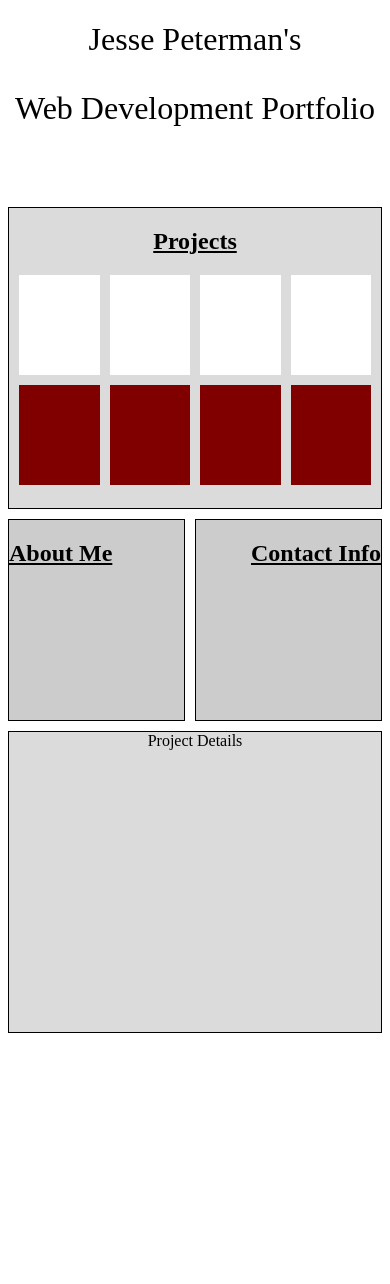
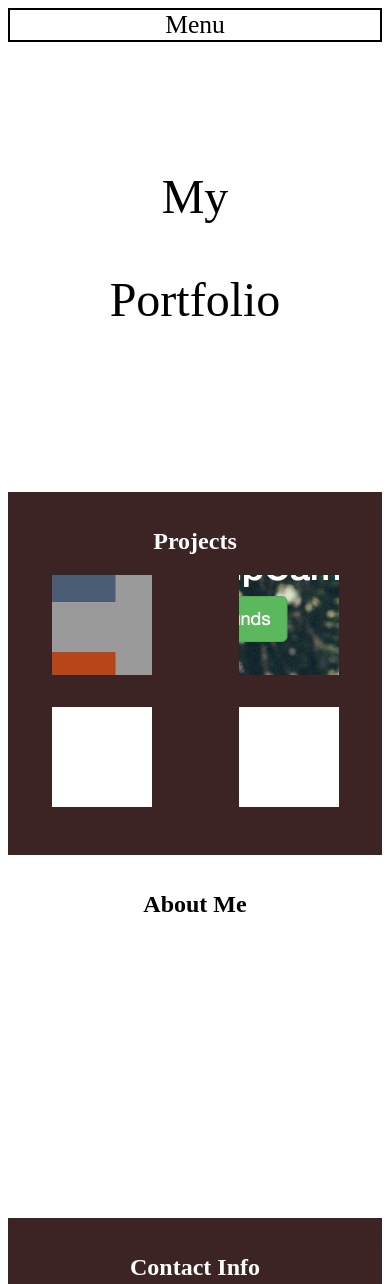
Before and after one commit to jessepeterman/portfolio-old, a website: page app/index.html in a window 390 px wide. Shown: the top 1284 px of the page. Before the commit the page ends 1151 px from the top, so only its background shows below. Drawn offline with Linux system fonts and the light colour scheme.

Commit message:
added nav menu, and mobile responsive design for nav menu.

```diff
--- a/app/assets/styles/styles.css
+++ /dev/null
@@ -1,120 +0,0 @@
-body {
-  font-family: Baskerville;
-}
-
-h1 {
-  text-align: center;
-  font-weight: 400;
-}
-
-h2{
-  font-weight: 600;
-  text-decoration: underline;
-}
-
-.wrapper{
-  padding-top: 3rem;
-  max-width: 1000px;
-  display: grid;
-  grid-template-columns: repeat(4, 1fr);
-  grid-auto-rows: minmax(100px, auto);
-  grid-gap: 10px;
-  margin-left: auto;
-  margin-right: auto;
-}
-
-.projects {
-/* position: relative; */
-  height: 300px;
-  text-align: center;
-  grid-column: 1/6;
-  grid-row: 1;
-  border: 1px solid black;
-  background-color: #DBDBDB;
-}
-
-.about-me {
-  /* position: relative; */
-
-  height: 200px;
-  text-align: left;
-  grid-column: 1/3;
-  grid-row: 2;
-  background-color: rgba(0, 0, 0, .2);
-  border: 1px solid black;
-}
-
-.contact-info {
-  text-align: right;
-  grid-column: 3/6;
-  grid-row: 2;
-  background-color: rgba(0, 0, 0, .2);
-  border: 1px solid black;
-}
-
-.projects-grid {
-  display: grid;
-  grid-template-columns: repeat(8, 1fr);
-  grid-auto-rows: minmax(100px, auto);
-  grid-gap: 10px;
-  margin-left: auto;
-  margin-right: auto;
-  padding-left: 10px;
-  padding-right: 10px;
-  /* border: 1px solid black; */
-}
-
-.project-1 {
-  grid-column: 1/3;
-  grid-row: 1;
-  background-color: #FFF;
-}
-.project-2 {
-  grid-column: 3/5;
-  grid-row: 1;
-  background-color: #FFF;
-}
-.project-3 {
-  grid-column: 5/7;
-  grid-row: 1;
-  background-color: #FFF;
-}
-.project-4 {
-  grid-column: 7/9;
-  grid-row: 1;
-  background-color: #FFF;
-}
-  .project-5 {
-    grid-column: 1/3;
-    grid-row: 2;
-    background-color: #800000;
-  }
-  .project-6 {
-    grid-column: 3/5;
-    grid-row: auto;
-    background-color: #800000;
-  }
-  .project-7 {
-    grid-column: 5/7;
-    grid-row: auto;
-    background-color: #800000;
-  }
-  .project-8 {
-    grid-column: 7/9;
-    grid-row: 2;
-    background-color: #800000;
-}
-
-.project-details {
-  /* opacity: 0; */
-  animation:  3s fadein ease-out;
-  height: 300px;
-  text-align: center;
-  grid-column: 1/6;
-  grid-row: 3;
-  border: 1px solid black;
-  background-color: #DBDBDB;
-}
-
-.project-details > hover {
-}
--- a/app/index.html
+++ b/app/index.html
@@ -2,35 +2,70 @@
 <html lang="" dir="ltr">
 <head>
   <meta charset="utf-8">
+  <meta name="viewport" content="width=device-width, initial-scale=1.0">
   <title>Jesse Peterman's Portfolio</title>
-    <link rel="stylesheet" href="./assets/styles/styles.css">
+  <link rel="stylesheet" href="styles.css">
 </head>
 <body>
+  <!-- Nav -->
 
 
-    <h1>Jesse Peterman's <p>Web Development Portfolio</p></h1>
-    <div class="wrapper">
-      <div class="projects"><h2>Projects</h2>
-        <div class="projects-grid">
-          <div class="project-1"></div>
-          <div class="project-2"></div>
-          <div class="project-3"></div>
-          <div class="project-4"></div>
-          <div class="project-5"></div>
-          <div class="project-6"></div>
-          <div class="project-7"></div>
-          <div class="project-8"></div>
+      <div class="nav">
+        <div class="nav nav-btn"><span class="nav nav-btn">Menu</span></div>
+        <div class="nav nav-menu hidden">
+          <li><a href="#projects" class="projects-nav-button">Projects</a></li>
+          <li><a href="#about-me" class="about-me-nav-button">About Me</a></li>
+          <li><a href="#contact-info" class="contact-info-nav-button">Contact Info</a></li>
+          <li><a href="#resume" class="resume-nav-button">Resume</a></li>
+          <!-- <hr class="divider"> -->
         </div>
       </div>
-      <div class="project-details">Project Details
+    </div>
+
+  <!-- Body -->
+  <div class="wrapper">
+    <div class="header">
+      <h1>My
+        <p> Portfolio</p>
+      </h1>
+    </div>
+    <div class="projects" id="projects">
+      <h2>Projects</h2>
+      <div class="projects-grid">
+        <a href="https://jessepeterman.github.io/square-racer/"><div class="project project-1"></div></a>
+        <a href="https://yelpcamp3.herokuapp.com"><div class="project project-2"></div></a>
+        <div class="project project-3"></div>
+        <div class="project project-4"></div>
+      </div>
+    </div>
+
+    <!-- About me -->
+    <div id="about-me" class="about-me">
+      <h2>About Me</h2>
 
     </div>
 
-      <div class="about-me"><h2>About Me</h2>
+    <!-- Contact info -->
+    <div id="contact-info" class="contact-info">
+      <h2>Contact Info</h2>
     </div>
-      <div class="contact-info"><h2>Contact Info</h2>
+
+
   </div>
 
   <div>
+    <div class="modal">
+      <div class="project-modal-">
+      </div>
+    </div>
+  </div>
+
+  <div class="project-1-preview invisible">
+          <!-- <h2>This was a pomodoro-clock I made early in my Javascript stuides.</h2> -->
+  </div>
+
+  <script type="text/javascript" src="app.js">
+
+  </script>
 </body>
 </html>
--- /dev/null
+++ b/app/styles.css
@@ -0,0 +1,167 @@
+a {
+  text-decoration: none;
+  color: black;
+  display: inline-block;
+}
+
+.divider {
+  display: none;
+}
+
+h1 {
+  font-size: 3rem;
+  font-weight: 400;
+  text-align: center;
+  transform: translateY(50%)
+}
+
+/* .container(
+width: 900px;
+margin: auto;
+) */
+
+/* Setup nav, navbtn, and nav menu */
+.nav {
+  display: grid;
+  text-align: center;
+
+  font-size: 1.6rem;
+}
+.nav-btn {
+  border: 1px solid black;
+  cursor: pointer;
+}
+
+
+.nav-btn:hover {
+  opacity: .6;
+
+}
+
+
+.nav-menu > li a:hover{
+  opacity: .6;
+}
+
+.nav-menu li {
+  cursor: pointer;
+  font-size: 1.6rem;
+  list-style: none;
+}
+
+/* Hide menu button and keep showing nav-menu for larger screens */
+@media (min-width: 600px){
+  .nav-btn {
+    display: none;
+  }
+  .nav-menu {
+    display: grid;
+    grid-auto-flow: column;
+    justify-content: space-around;
+  }
+  .nav-menu > li > a:hover {
+    opacity: .6;
+    background-color:white;
+    color: black;
+  }
+}
+
+/* Keeps nav menu hidden only in mobile view if button is clicked */
+@media (max-width: 599px){
+  .hidden {
+    display: none;
+  }
+}
+
+@media (min-width: 600px){
+  h1 {
+    font-size: 4rem;
+    font-weight: 400;
+    text-align: center;
+    transform: translateY(50%)
+  }
+}
+
+/* Fix for iOS sticky :hover thanks to: http://www.javascriptkit.com/dhtmltutors/sticky-hover-issue-solutions.shtml */
+html.can-touch li a:hover{
+  background-color: white;
+  color: black;
+}
+html.can-touch .nav-btn:hover{
+  background-color: white;
+  color: black;
+}
+
+
+
+/* MAIN SITE GRID LAYOUT */
+
+.wrapper {
+  display:grid;
+  grid-auto-rows: 450px 1fr 1fr 1fr;
+}
+
+@media (min-width: 600px){
+  .wrapper {
+    display:grid;
+    grid-auto-rows: 600px 1fr 1fr 1fr;
+  }
+}
+
+.wrapper > div{
+  background: #fff;
+  padding: 1em;
+  text-align: center;
+}
+
+.wrapper > div:nth-child(2n){
+  background: rgb(61, 36, 36);
+  color: white;
+}
+
+
+/* Projects Grid */
+
+.projects-grid {
+  display: grid;
+  grid-template-columns: 1fr 1fr ;
+  grid-auto-rows: 100px;
+  grid-gap: 2rem;
+  justify-items: center;
+  margin-bottom: 2rem;
+}
+
+@media (min-width: 700px){
+  .projects-grid {
+    grid-template-columns: repeat( 4, 1fr);
+  }
+}
+@media (min-width: 1380px){
+  .projects-grid {
+    /* grid-template-columns: repeat(8, 1fr); */
+  }
+}
+
+.projects-grid > div {
+  background-color: #fff;
+  width: 100px;
+}
+
+.projects > a {
+  height: 100px;
+  width: 100px;
+}
+
+.project-1 {
+  background-image: url("./assets/squareRacerThumb.png");
+  background-size: cover;
+  height: 100px;
+  width: 100px;
+}
+
+.project-2 {
+  background-image: url("./assets/yelpCampThumb.png");
+  background-size: cover;
+  height: 100px;
+  width: 100px;
+}
--- /dev/null
+++ b/app/styles2.css
@@ -0,0 +1,292 @@
+html{
+
+}
+body {
+  padding: 0;
+  margin: 0;
+  font-family: Baskerville;
+}
+
+h1 {
+  font-size: 5rem;
+  font-weight: 400;
+  text-align: center;
+  /* display: table-cell; */
+  /* vertical-align: middle; */
+  /* top: 200px; */
+  /* text-align: center; */
+}
+
+a {
+  text-decoration: none;
+  color: black;
+  display: block;
+}
+
+.divider {
+  display: block;
+}
+
+@media (min-width: 600px){
+  .divider {
+    opacity: 0;
+  }
+
+}
+
+.navy {
+  list-style: none;
+  display: grid;
+  text-align: center;
+}
+
+@media (min-width: 600px){
+  .navy {
+    grid-auto-flow: column;
+    justify-content: space-around;
+  }
+
+  br {
+    display: none;
+  }
+
+}
+
+.navy li {
+  font-size: 2rem;
+}
+
+h2{
+  /* padding: 25px;
+  font-weight: 600;
+  text-decoration: underline; */
+}
+
+.wrapper  {
+  display: grid;
+  width: 100%;
+  grid-gap: 0;
+  grid-template-columns: 1fr;
+  grid-template-rows: 200px;
+  text-align: center;
+}
+
+@media (min-width: 600px){
+  grid-auto-rows: 400px;
+}
+
+.wrapper > div:nth-child(2n) {
+  background-color: black;
+  color: white;
+}
+
+.wrapper > div:last-child {
+  margin-bottom: 2rem;
+}
+
+.projects-grid {
+  display: grid;
+  grid-auto-columns: repeat(3,1fr);
+}
+
+.projects > div {
+  background-color: white;
+  padding: 1rem;
+}
+
+.project {
+
+  /* background-color: white;
+  height: 100px;
+  width: 100px; */
+}
+
+.project-1 {
+
+}
+
+#about-me {
+
+}
+
+#contact-info {
+
+}
+
+
+/*
+@-webkit-keyframes FADEIN {
+  0% {opacity: 0;}
+  100% {opacity: 1;}
+}
+
+.nav-menu-btn li:hover {
+  background-color: gray;
+} */
+
+
+/* .header{
+  display: table;
+  height: 350px;
+  margin-left: auto;
+  margin-right: auto;
+  margin-top: 4rem;
+  width: 100%;
+  background-image: url("../");
+} */
+
+/* .projects {
+  position: relative; */
+  text-align: center;
+  height: 500px;
+  width: 100%;
+  /* grid-column: 1/6;
+  grid-row: 1; */
+  /* border: 1px solid black; */
+  /* background-color: #DBDBDB; */
+  color: #FFF;
+  background-color: rgba(0, 0, 0, 1);
+}
+
+.project {
+  width: 70px;
+  height: 70px;
+  color: #000;
+  background-color: white;
+} */
+
+/* .about-me {
+  position: relative;
+  height: 250px;
+  text-align: center;
+  color: black;
+
+}  */
+
+.transition {
+  animation: slidedown 2s ease-in-out;
+
+}
+
+/* .contact-info {
+  height: 250px;
+  text-align: left;
+  text-align: center;
+  color: #FFF;
+  background-color: rgba(0, 0, 0, 1);
+} */
+
+
+
+/* .project-1 {
+  grid-column: 1/3;
+  grid-row: 1; */
+  margin-left: 5%;
+  text-align: center;
+  transform: translateY(50%);
+  width: 70px;
+  height: 70px;
+  color: #000;
+  background-color: white;
+  margin-left: auto;
+  margin-right: auto;
+}  */
+
+.project-1:hover {
+  background-color: red;
+} */
+
+.visibile {
+  visibility: visible;
+  opacity: 1;
+  display: inherit;
+}
+
+.invisible {
+  visibility: none;
+  opacity: 0;
+  display: none;
+}
+
+
+/* .project-1-preview {
+  position: absolute;
+  top: 700px;
+  left: 10%;
+  right: 10%;
+  width: 80%;
+  height: 40%;
+  color: #111;
+  background-color: white;
+  border: solid gray 1px;
+}
+
+.project-2 {
+  grid-column: 3/5;
+  grid-row: 1;
+  background-color: #FFF;
+}
+.project-3 {
+  grid-column: 5/7;
+  grid-row: 1;
+  background-color: #FFF;
+}
+.project-4 {
+  grid-column: 7/9;
+  grid-row: 1;
+  background-color: #FFF;
+}
+.project-5 {
+  grid-column: 1/3;
+  grid-row: 2;
+  background-color: #800000;
+}
+.project-6 {
+  grid-column: 3/5;
+  grid-row: auto;
+  background-color: #800000;
+}
+.project-7 {
+  grid-column: 5/7;
+  grid-row: auto;
+  background-color: #800000;
+}
+.project-8 {
+  grid-column: 7/9;
+  grid-row: 2;
+  background-color: #800000;
+} */
+
+.modal {
+  opacity: 0;
+  position: fixed;
+  visibility: hidden;
+  z-index: 5;
+  top: 0;
+  bottom: 0;
+  left: 0;
+  right: 0;
+  background-color: rgba(100, 100, 100, .95);
+
+}
+
+.project-modal {
+
+  position: absolute;
+  width: 200px;
+  height: 200px
+  background-color: #FFF;
+}
+
+/* .project-details { */
+  /* opacity: 0; */
+  /* animation:  3s fadein ease-out;
+  height: 300px;
+  text-align: center; */
+  /* grid-column: 1/6;
+  grid-row: 3;
+  border: 1px solid black; */
+  /* background-color: #DBDBDB; */
+  /* }
+  .project-details > hover {
+  }
```
Also changed, not shown: app/app.js (added, +35 -0 lines), gulp/watch.js (added, +35 -0 lines), gulpfile.js (+1 -22 lines), package.json (+5 -3 lines), app/assets/squareRacerThumb.png (added), app/assets/yelpCampThumb.png (added), 3 other files. Lines whose indentation alone changed are shown as unchanged.
